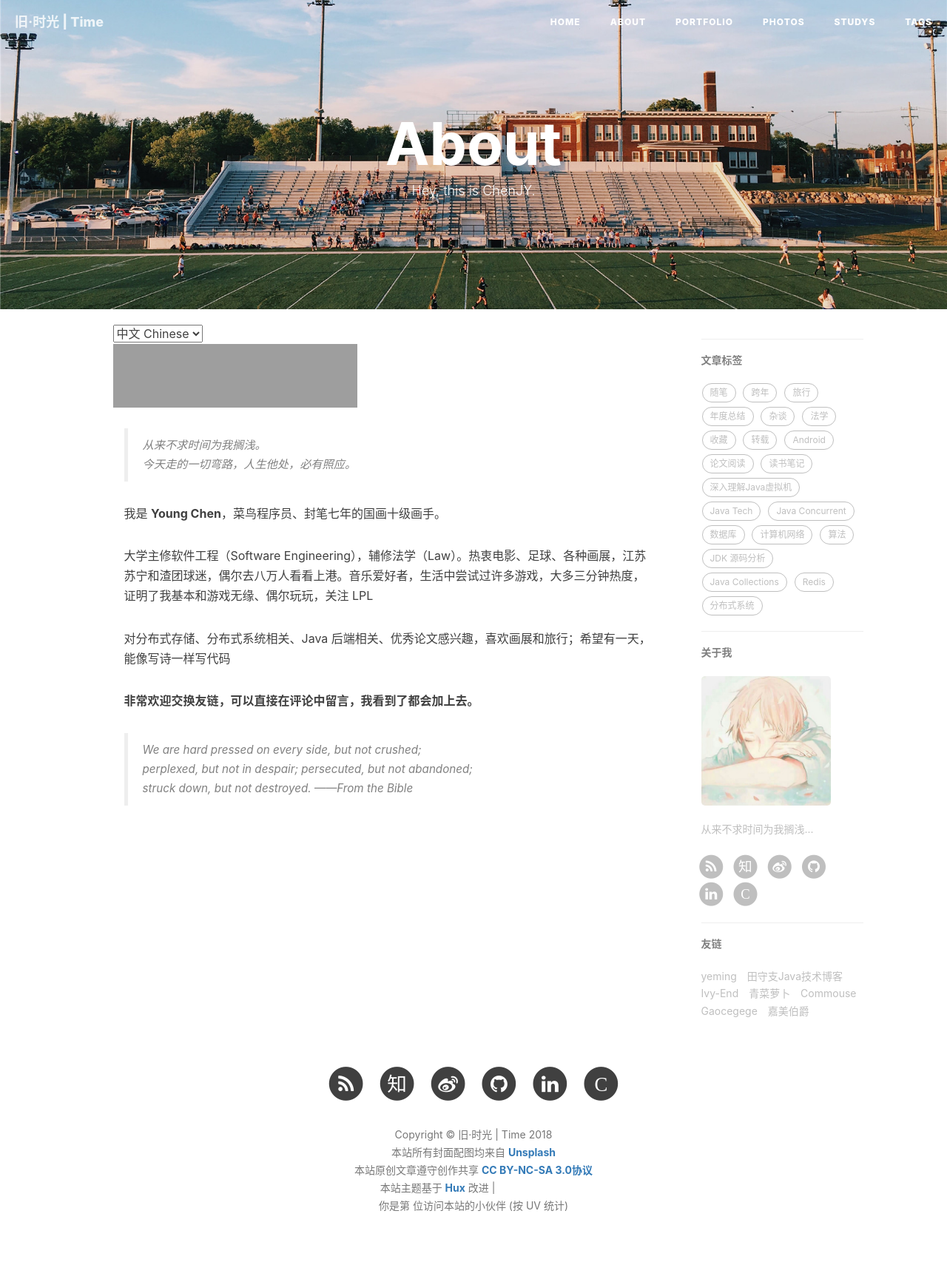
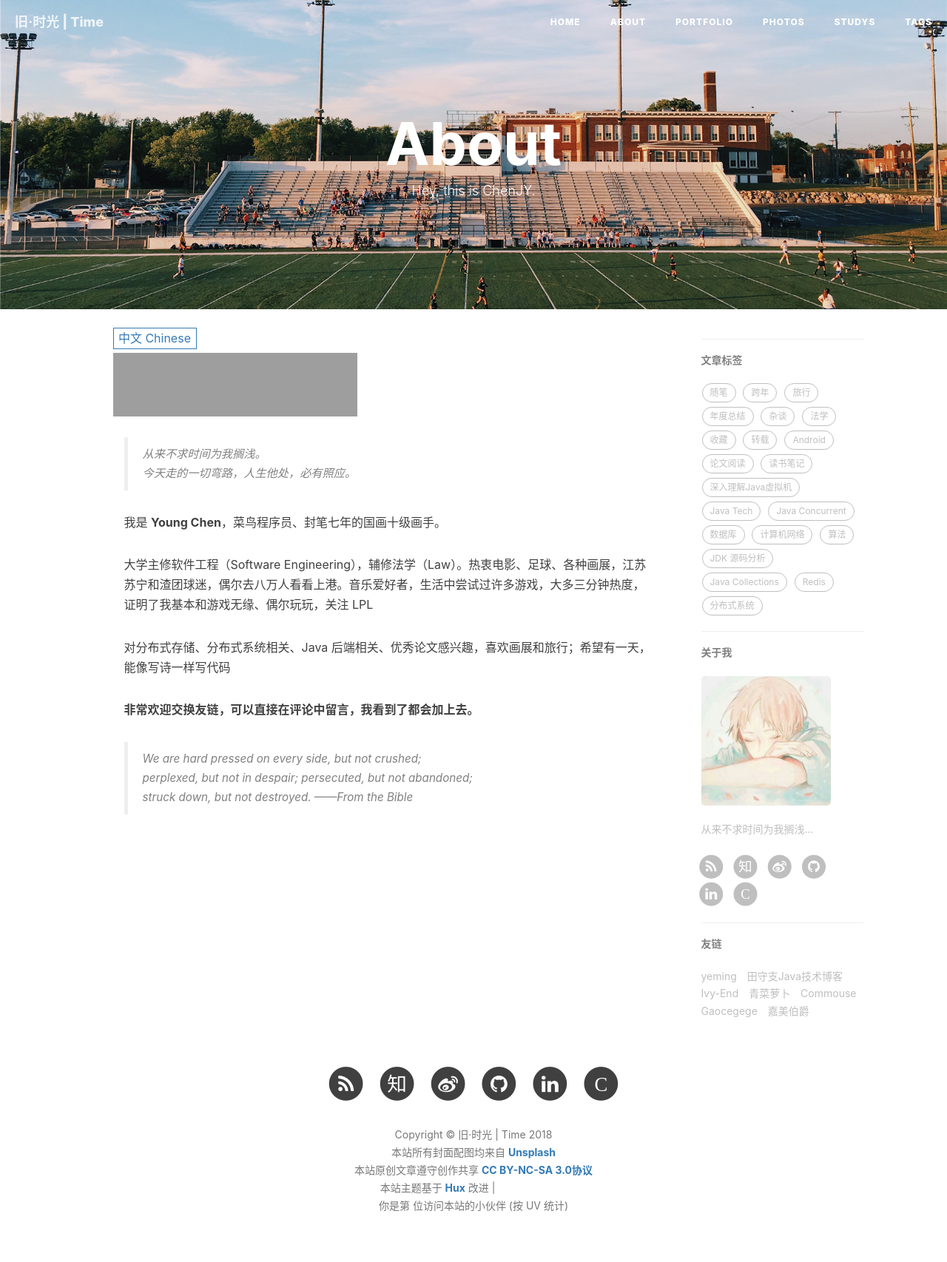
Before and after one commit to jiayangchen/jiayangchen.github.io, a Jekyll site: the page built from about.html, in a window 1280 px wide. Shown: the whole page at 74% size. Built offline with Jekyll 4.4.1, drawn with Linux system fonts in a browser that asks for light colours; nearby versions of some CDN libraries; comment, search, counter and statistics services are not loaded; grey boxes are pictures that could not be loaded.

Commit message:
修改ui

```diff
--- a/about.html
+++ b/about.html
@@ -4,17 +4,27 @@ title: "About"
 description: "Hey, this is ChenJY."
 header-img: "img/about_bg.jpg"
 ---
-
+<style>
+select {
+    -webkit-appearance: none;
+    margin-top: 5px;
+    margin-bottom: 5px;
+    color: #337ab7;
+    border-color: #337ab7;
+    padding: 0 .4em;
+    background: #fff;
+}
+</style>
 <div class="row">
 <!-- Language Selector -->
-<select onchange= "onLanChange(this.options[this.options.selectedIndex].value)">
+    <select onchange= "onLanChange(this.options[this.options.selectedIndex].value)">
         <option value="0"> 中文 Chinese </option>
         <option value="1" selected> 英文 English </option>
     </select>
 </div>
 
 <div class="row">
-        <iframe frameborder="no" border="0" marginwidth="0" marginheight="0" width=330 height=86 src="//music.163.com/outchain/player?type=2&id=28285910&auto=0&height=66"></iframe>
+    <iframe frameborder="no" border="0" marginwidth="0" marginheight="0" width=330 height=86 src="//music.163.com/outchain/player?type=2&id=28285910&auto=0&height=66"></iframe>
 </div>
 
 <!-- Chinese Version -->
```
